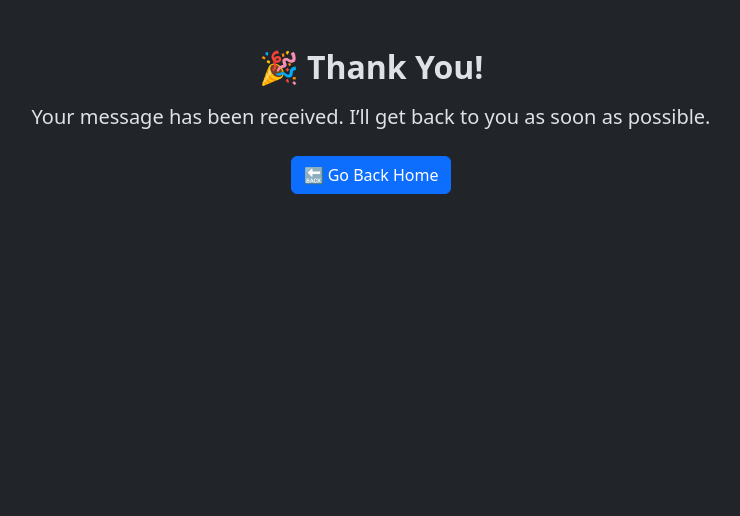
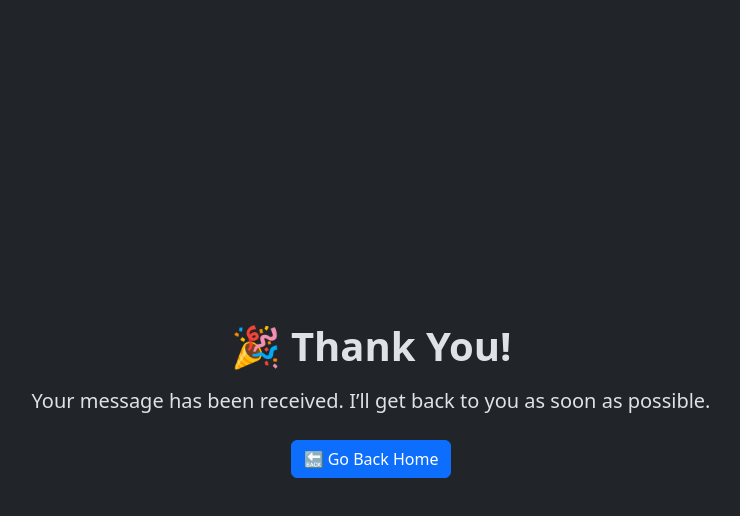
Before and after one commit to pratyush4595/portfolio, a React (Vite) app: page /thankyou in a window 1280 px wide. Shown: the top 516 px of the page, without its empty margins (269-1009 px from the left). Built offline with nearby package versions, Linux system fonts and the light colour scheme.

Commit message:
Contents are centered in the ThankYou page

```diff
--- a/src/pages/ThankYou/ThankYou.css
+++ b/src/pages/ThankYou/ThankYou.css
@@ -1,10 +1,12 @@
 .thankyou-section {
+    /* Make it full height */
+    min-height: 100vh;
+    display: flex;
+    justify-content: center;
+    align-items: center;
     background-color: var(--bs-body-bg);
     color: var(--bs-body-color);
-    min-height: 60vh;
-    display: flex;
-    align-items: center;
-    justify-content: center;
+    padding: 2rem 1rem;
     animation: fadeIn 1s ease-in-out;
 }
 
@@ -19,3 +21,14 @@
         transform: translateY(0);
     }
 }
+
+/* Optional: Responsive typography */
+.thankyou-section h2 {
+    font-size: 2rem;
+}
+
+@media (min-width: 768px) {
+    .thankyou-section h2 {
+        font-size: 2.5rem;
+    }
+}
--- a/src/pages/ThankYou/ThankYou.jsx
+++ b/src/pages/ThankYou/ThankYou.jsx
@@ -1,5 +1,7 @@
 import React, { useEffect } from 'react';
 import { Link } from 'react-router-dom';
+
+import './ThankYou.css';
 
 const ThankYou = () => {
 
@@ -9,7 +11,7 @@ const ThankYou = () => {
 
     return (
         <>
-            <section className="thankyou-section py-5 text-center">
+            <section className="thankyou-section text-center">
                 <div className="container">
                     <div data-aos="zoom-in">
                         <h2 className="fw-bold mb-3">🎉 Thank You!</h2>
```
